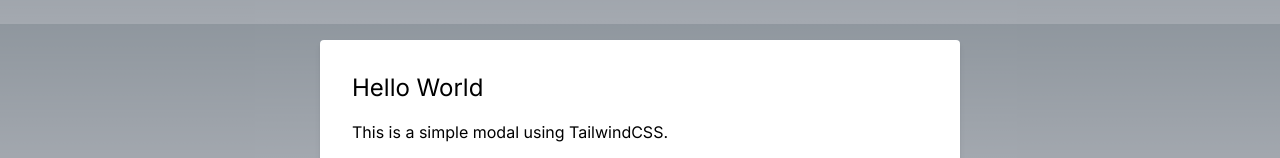
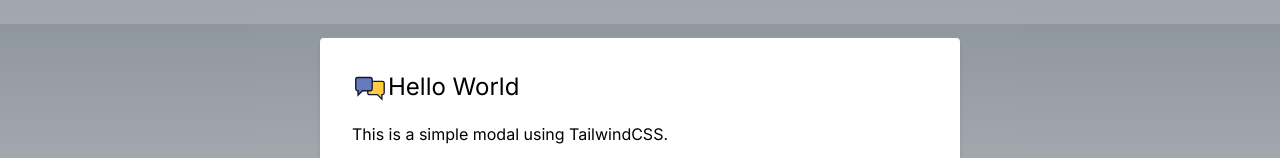
Before and after one commit to arvinsim/introduction-to-tailwindcss, a Next.js app: page /modal in a window 1280 px wide. Both pictures are taken after a click on the button "Open Modal". Shown: the part 264-422 px from the top of the page. Built offline with nearby package versions, Linux system fonts and the light colour scheme.

Commit message:
feat: Add chat.svg icon and use it in Modal component

```diff
--- a/src/app/_components/Modal.tsx
+++ b/src/app/_components/Modal.tsx
@@ -1,5 +1,6 @@
-'use clien'
+'use client'
 import React from 'react'
+import Image from 'next/image'
 
 interface ModalProps {
   isOpen: boolean
@@ -12,7 +13,16 @@ const Modal: React.FC<ModalProps> = ({ isOpen, onClose }) => {
   return (
     <div className="fixed inset-0 bg-gray-600 bg-opacity-50 flex justify-center items-center">
       <div className="bg-white p-8 rounded shadow-md w-1/2 text-black">
-        <h2 className="text-2xl mb-4">Hello World</h2>
+        <h2 className="text-2xl mb-4">
+          <Image
+            src={'/chat.svg'}
+            alt="Chat Icon"
+            width={36}
+            height={36}
+            className={'inline-block'}
+          />
+          Hello World
+        </h2>
         <p className="mb-4">This is a simple modal using TailwindCSS.</p>
         <button
           className="bg-blue-500 text-white px-4 py-2 rounded hover:bg-blue-700"
```
Also changed, not shown: public/chat.svg (added).
